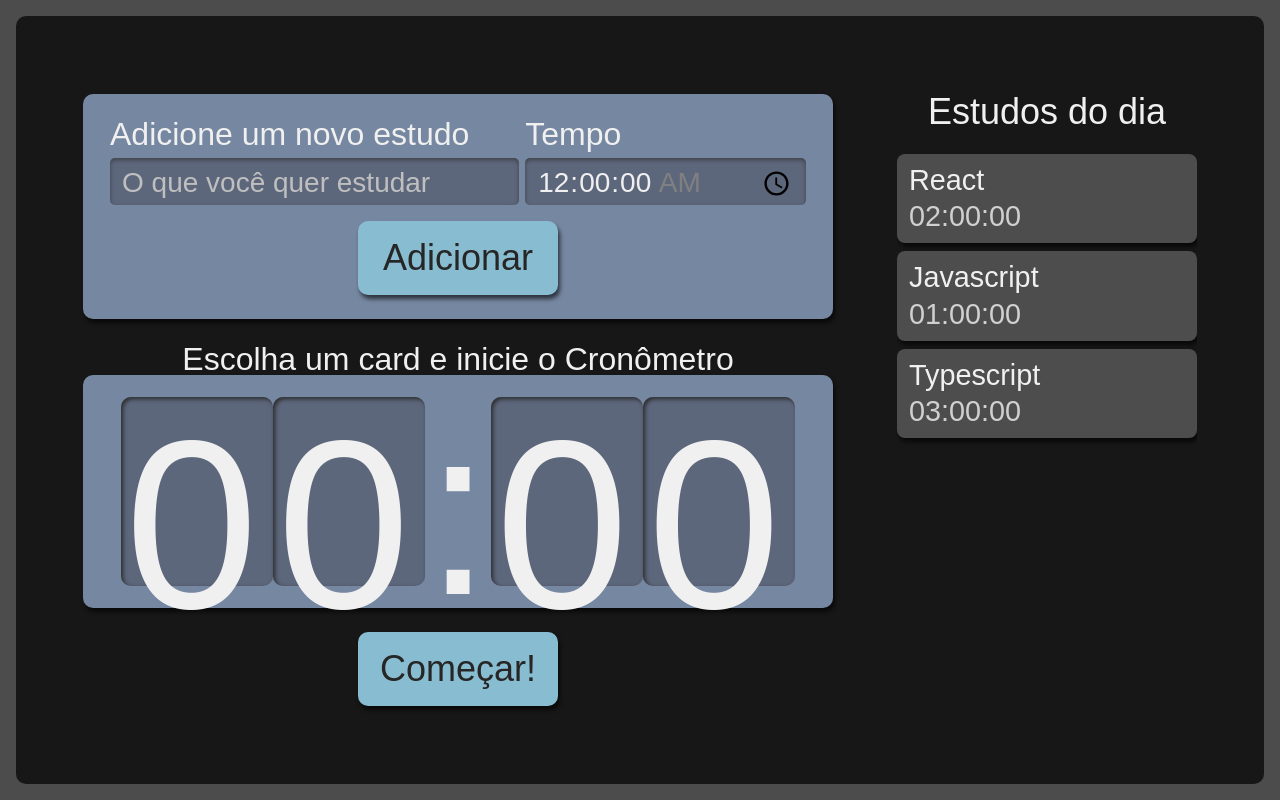
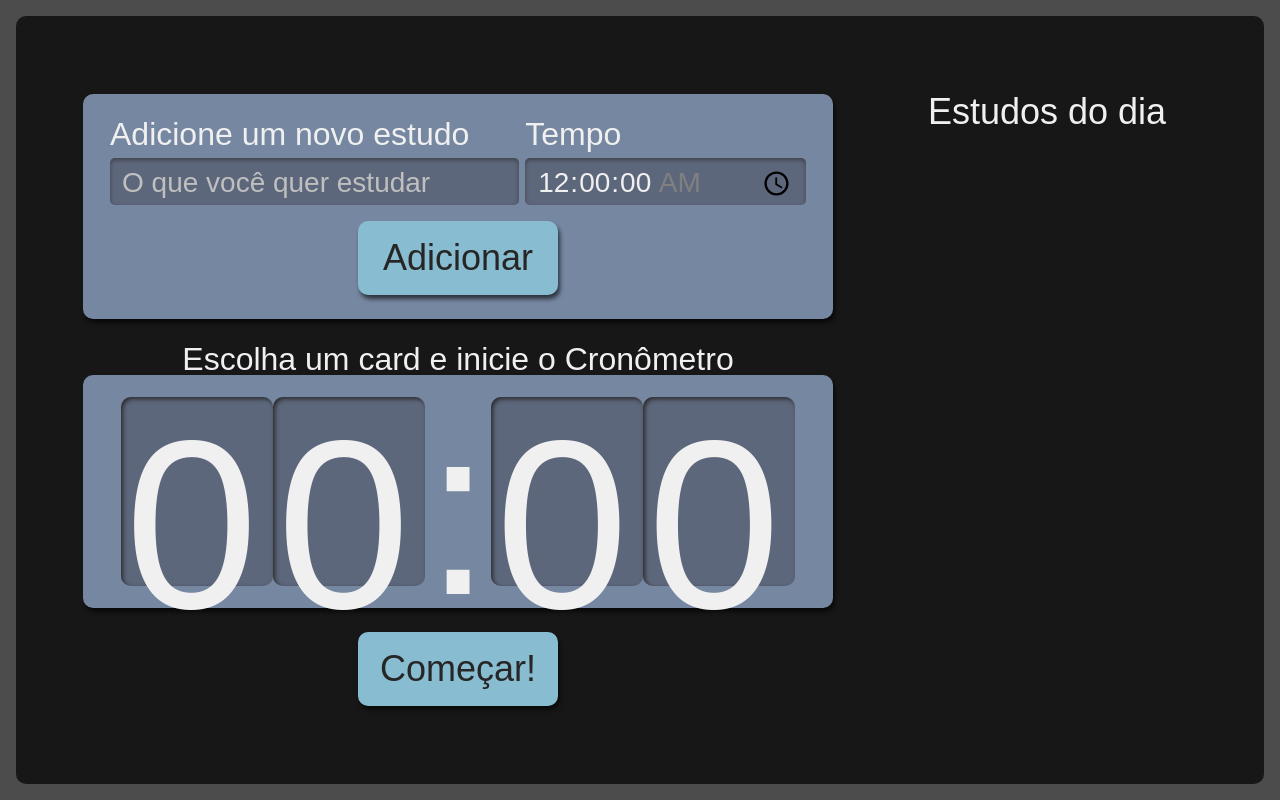
Before and after one commit to DanielRoberto72/React-Alura, a React (Create React App) app in the folder react-studies/: page / in a window 1280 px wide. Built offline with nearby package versions, Linux system fonts and the light colour scheme.

Commit message:
feat: adicionando lista interativa

```diff
--- a/react-studies/src/components/Formulario/index.tsx
+++ b/react-studies/src/components/Formulario/index.tsx
@@ -1,15 +1,21 @@
 import React from 'react';
+import { iTarefa } from '../../types/tarefa';
 import Botao from '../Botao';
 import style from './Formulario.module.scss';
 
-class Formulario extends React.Component {
+class Formulario extends React.Component<{setTarefas: React.Dispatch<React.SetStateAction<iTarefa[]>>
+}> {
   state ={
     tarefa:"",
     tempo:"00:00"
   }
   adicionarTarefa(evento: React.FormEvent<HTMLFormElement> ){
     evento.preventDefault();
-    console.log('state: ', this.state)
+    this.props.setTarefas(tarefasAntigas => [...tarefasAntigas, {...this.state}])
+    this.setState({
+      tarefa:"",
+      tempo:"00:00"
+    })
   }
 
 
--- a/react-studies/src/components/Lista/index.tsx
+++ b/react-studies/src/components/Lista/index.tsx
@@ -1,18 +1,12 @@
 import React from 'react';
+import { iTarefa } from '../../types/tarefa';
 import Item from './Item';
 import style from './lista.module.scss';
 
-function Lista() {
-  const tarefas = [{
-    tarefa: 'React',
-    tempo: '02:00:00'
-  }, {
-    tarefa: 'Javascript',
-    tempo: '01:00:00'
-  }, {
-    tarefa: "Typescript",
-    tempo: "03:00:00"
-  }];
+
+
+function Lista({tarefas}:{tarefas: iTarefa[]}) {
+
   return (
     <aside className={style.listaTarefas}>
       <h2> Estudos do dia </h2>
--- a/react-studies/src/pages/App.tsx
+++ b/react-studies/src/pages/App.tsx
@@ -3,12 +3,15 @@ import Cronometro from '../components/Cronometro';
 import Formulario from '../components/Formulario';
 import Lista from '../components/Lista';
 import style from './app.module.scss';
+import { useState } from 'react';
+import { iTarefa } from '../types/tarefa';
 
 function App() {
+  const [tarefas, setTarefas] = useState<iTarefa[] | [] >([]);
   return (
     <div className={style.AppStyle}>
-      <Formulario />
-      <Lista />
+      <Formulario setTarefas={setTarefas}/>
+      <Lista tarefas={tarefas}/>
       <Cronometro />
     </div>
   );
--- /dev/null
+++ b/react-studies/src/types/tarefa.ts
@@ -0,0 +1,4 @@
+export interface iTarefa{
+    tarefa: string,
+    tempo: string
+  }
```
